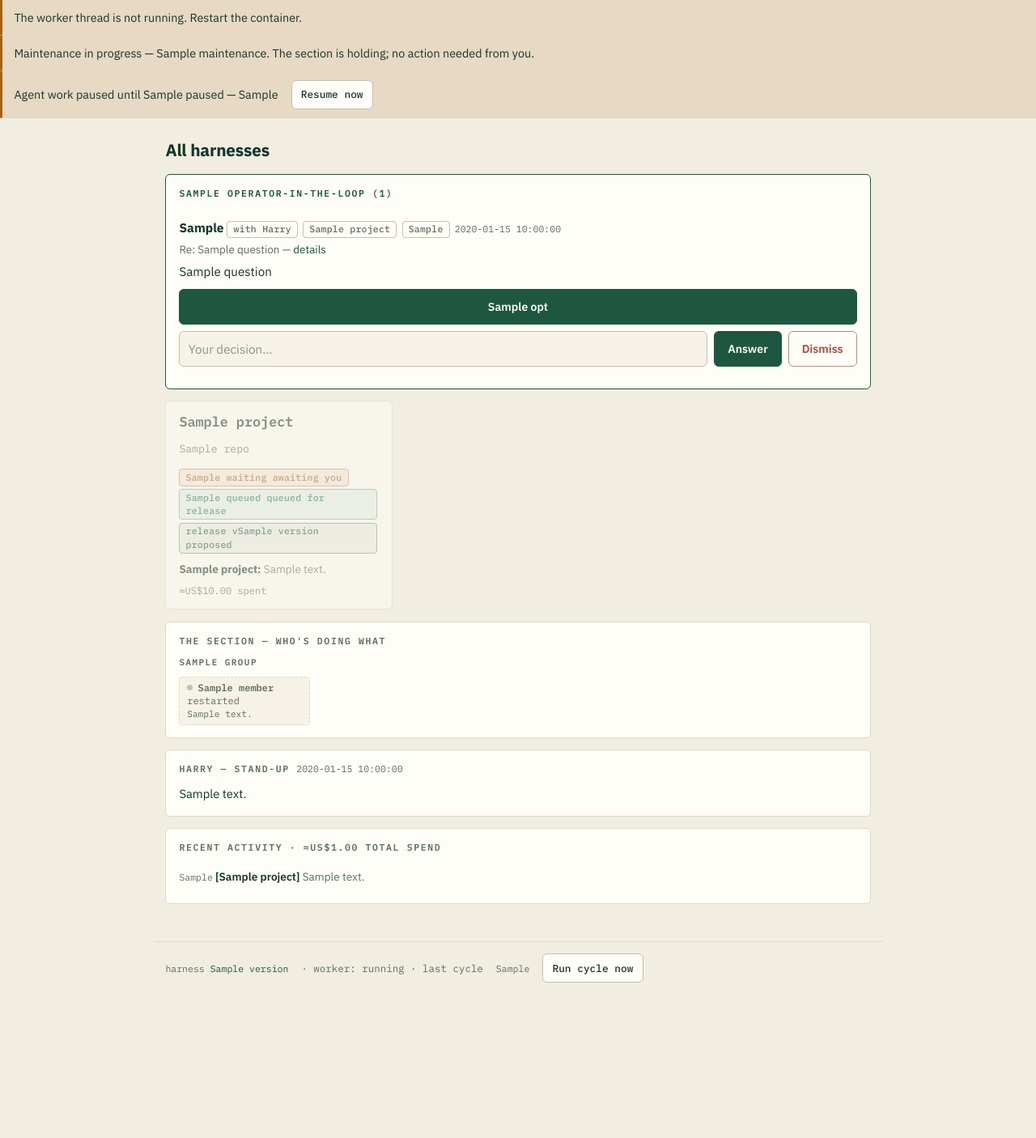
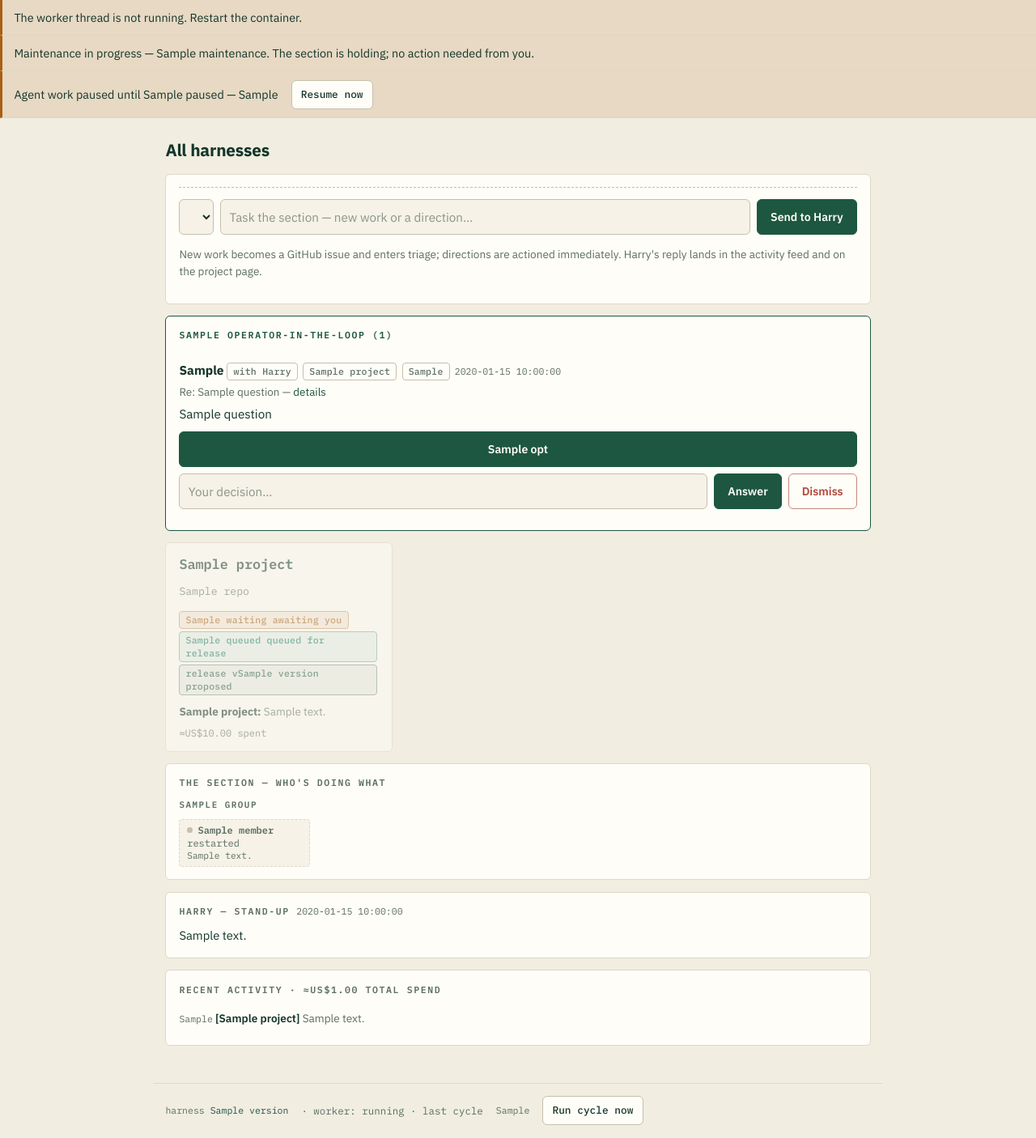
Before and after one commit to dannymcc/harness, a FastAPI app: template harness/web/templates/overview.html in a window 1280 px wide. Shown: the part 63-1469 px from the top of the page at 81% size. Before the commit the page ends 1277 px from the top, so only its background shows below. Run offline with FastAPI, Linux system fonts and the light colour scheme; the template is opened without the code that fills it: most values are stand-ins (such as "Sample title", 1, 10 or a date in 2020); lists and menus that the app fills with data are empty.

Commit message:
feat: overview composer — task any desk from the front page
Project selector + input feeding the directive engine; new work becomes
GitHub issues, steering is actioned immediately.

Claude-Session: https://claude.ai/code/session_01DxN58DcNjDyC8eDMGfPuZs

```diff
--- a/harness/web/app.py
+++ b/harness/web/app.py
@@ -385,6 +385,14 @@ def directions_json(name: str):
         for r in rows]})
 
 
+@app.post("/tell")
+def tell_from_overview(project: str = Form(...), text: str = Form(...)):
+    if db.get_project(project):
+        db.add_direction(project, text)
+        worker.trigger()
+    return RedirectResponse("/", status_code=303)
+
+
 @app.post("/p/{name}/tell")
 def tell_team(name: str, text: str = Form(...), item_key: str = Form("")):
     if db.get_project(name):
--- a/harness/web/static/style.css
+++ b/harness/web/static/style.css
@@ -406,3 +406,7 @@ a.agent-chip:hover { border-color: var(--accent); text-decoration: none; }
 
 .direction-reply { margin: .25rem 0 0 1.1rem; font-size: .86rem; }
 .direction-reply.pending { color: var(--dim); font-style: italic; }
+
+.compose { margin: 0; }
+.compose select { flex: 0 1 auto; }
+.compose input { flex: 1 1 200px; }
--- a/harness/web/templates/overview.html
+++ b/harness/web/templates/overview.html
@@ -3,6 +3,21 @@
 {% block content %}
 
 <h1>All harnesses</h1>
+
+<section class="card">
+  <form method="post" action="/tell" class="answer-form tell-form compose">
+    <select name="project" required>
+      {% for pr in projects %}{% if pr.enabled %}
+      <option value="{{ pr.name }}">{{ pr.name }}</option>
+      {% endif %}{% endfor %}
+    </select>
+    <input name="text" placeholder="Task the section — new work or a direction…" required>
+    <button class="primary">Send to Harry</button>
+  </form>
+  <p class="hint">New work becomes a GitHub issue and enters triage;
+  directions are actioned immediately. Harry's reply lands in the activity
+  feed and on the project page.</p>
+</section>
 
 {% if questions %}
 <section class="card accent-border">
```
Also changed, not shown: tests/test_web.py (+10 -0 lines).
